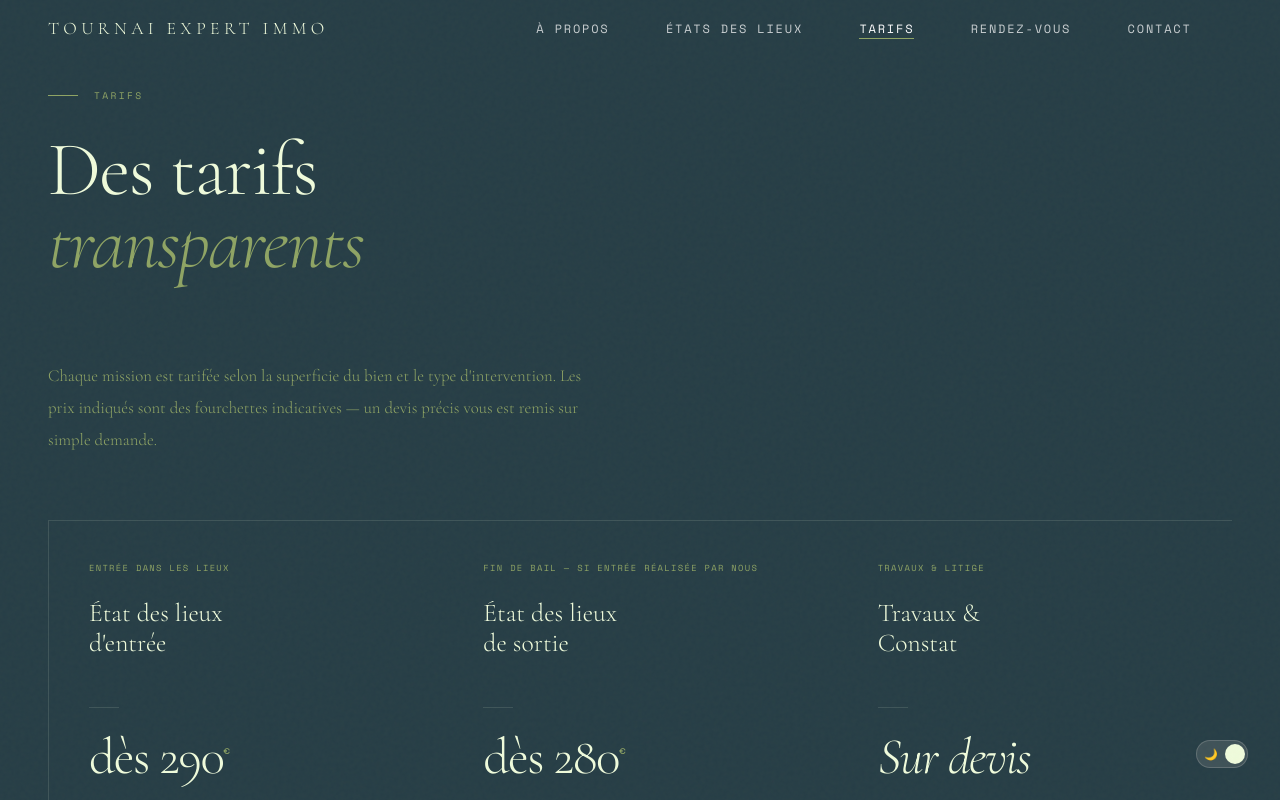
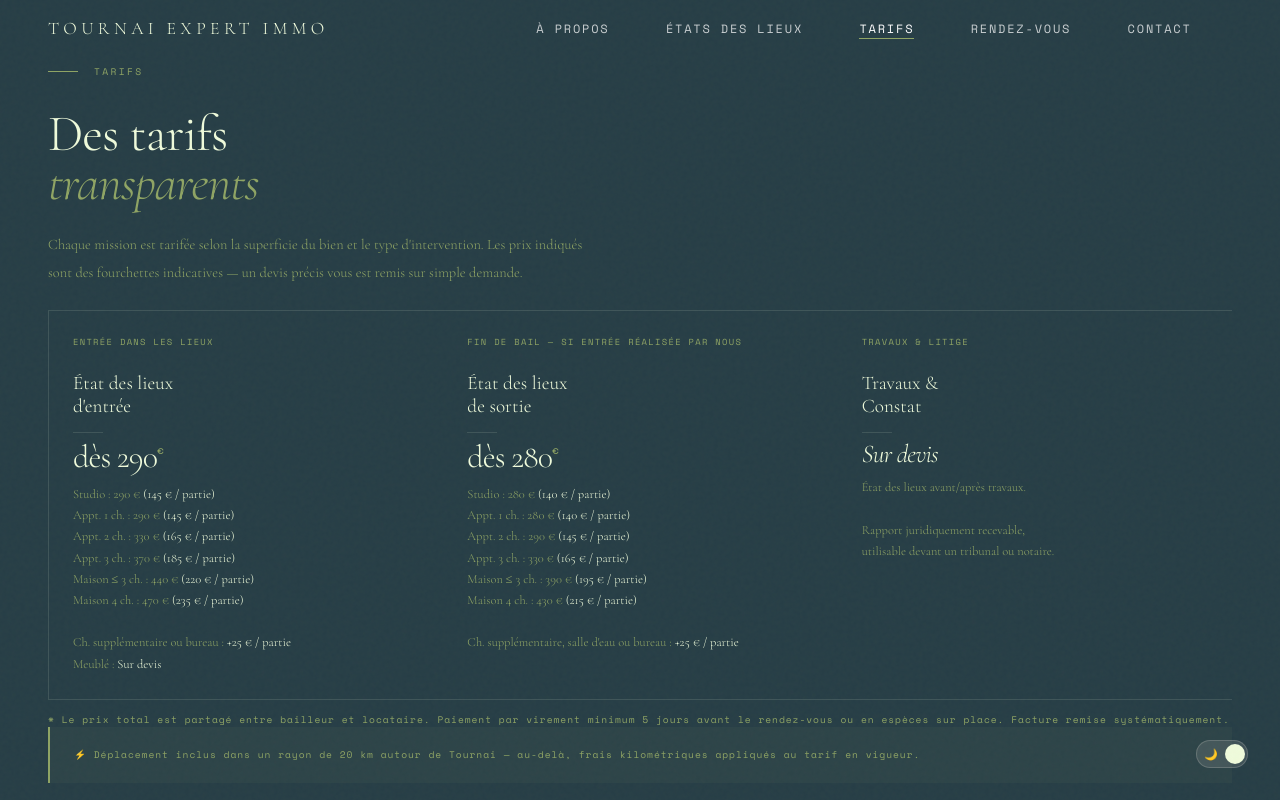
Before and after one commit to nini666666/Website_Tournai-Expert-Immo, a plain HTML site: page frontend/index.html in a window 1280 px wide. Both pictures are taken after a click on the link "TARIFS". Drawn offline with nearby package versions, Linux system fonts and the light colour scheme.

Commit message:
tarifs : page complète sans scroll + style.css dans le deploy

```diff
--- a/frontend/style.css
+++ b/frontend/style.css
@@ -518,6 +518,20 @@ body.dark .tarif-card:hover .tarif-divider    { background: rgba(39,62,70,.2); }
   line-height: 1.8; margin-top: 1rem;
 }
 
+/* ─── Tarifs : page complète sans scroll ─── */
+#page-tarifs .inner-page      { padding-top: 4rem; padding-bottom: 2rem; }
+#page-tarifs .page-title      { font-size: clamp(2rem,4vw,4rem); margin-bottom: 1.5rem; }
+#page-tarifs .tarifs-intro    { font-size: .9rem; margin-bottom: 1.5rem; }
+#page-tarifs .tarifs-grid     { margin-bottom: .75rem; }
+#page-tarifs .tarif-name      { font-size: clamp(1.1rem,1.5vw,1.5rem); margin-bottom: .4rem; }
+#page-tarifs .tarif-divider   { margin: .5rem 0; }
+#page-tarifs .tarif-price     { font-size: clamp(1.6rem,2.5vw,2.5rem); margin-bottom: .25rem; }
+#page-tarifs .tarif-price--devis { font-size: clamp(1.4rem,2vw,2rem); }
+#page-tarifs .tarif-detail    { font-size: .78rem; line-height: 1.7; margin-top: .4rem; }
+#page-tarifs .tarifs-footer-note { margin-top: .5rem; line-height: 1.6; }
+#page-tarifs .tarifs-note     { margin-bottom: .5rem; }
+#page-tarifs .tarif-card      { padding: 1.5rem; }
+
 /* ═══════════════════════════════
    PAGE À PROPOS
 ═══════════════════════════════ */
```
Also changed, not shown: 1 other file.
